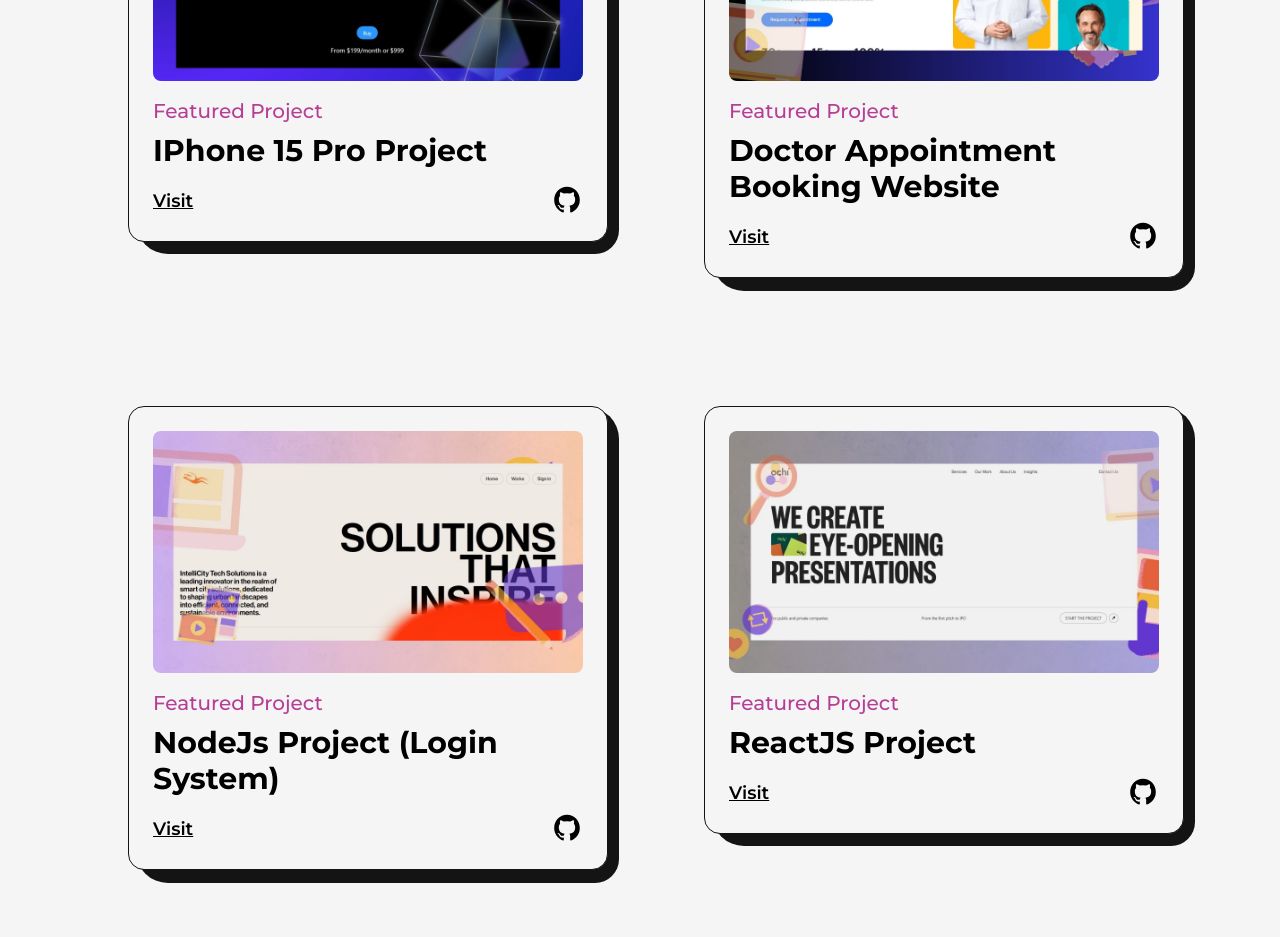
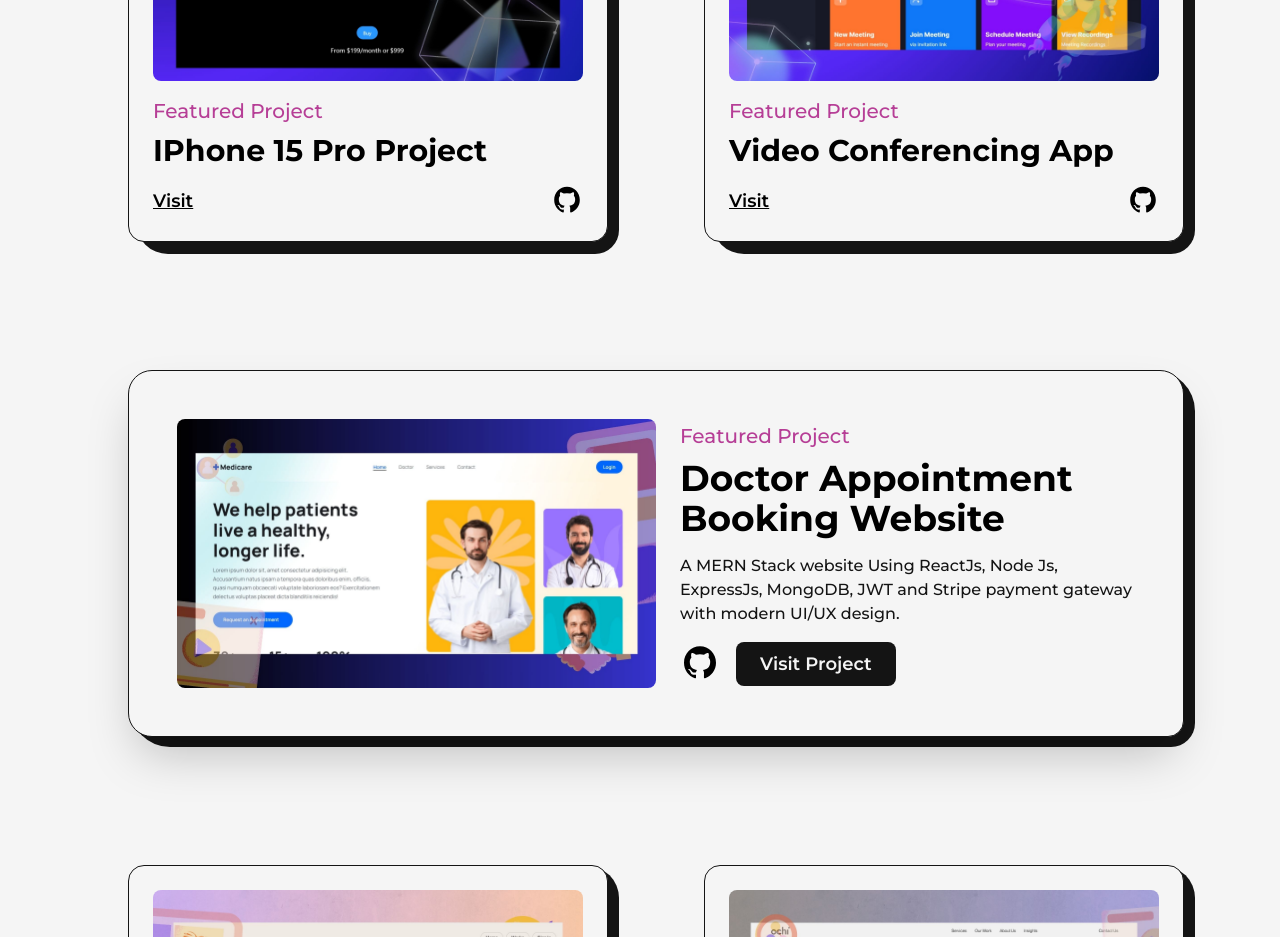
Before and after one commit to HimanshuJ16/portfolio, a Next.js app: page /projects in a window 1280 px wide. Shown: the part 1260-2197 px from the top of the page. Built offline with nearby package versions, Linux system fonts and the light colour scheme.

Commit message:
latest commit

```diff
--- a/src/pages/projects.js
+++ b/src/pages/projects.js
@@ -18,6 +18,7 @@
 import project11 from "../../public/images/projects/12.jpg"
 import project12 from "../../public/images/projects/13.jpg"
 import project13 from "../../public/images/projects/14.jpg"
+import project14 from "../../public/images/projects/15.jpg"
 import { motion } from "framer-motion";
 import TransitionEffect from "@/components/TransitionEffect";
 
@@ -113,6 +114,16 @@
                         </div>
                         <div className="col-span-6 sm:col-span-12">
                             <Project
+                            title="Video Conferencing App"
+                            img={project14}
+                            summary="A MERN Stack website Using ReactJs, Node Js, ExpressJs, MongoDB, JWT and Stripe payment gateway with modern UI/UX design. "
+                            link="https://yoom-six.vercel.app/"
+                            github="https://github.com/HimanshuJ16/yoom"
+                            type="Featured Project"
+                            />
+                        </div>
+                        <div className="col-span-12">
+                            <FeaturedProject
                             title="Doctor Appointment Booking Website"
                             img={project11}
                             summary="A MERN Stack website Using ReactJs, Node Js, ExpressJs, MongoDB, JWT and Stripe payment gateway with modern UI/UX design. "
```
Also changed, not shown: public/images/projects/15.jpg (added).
